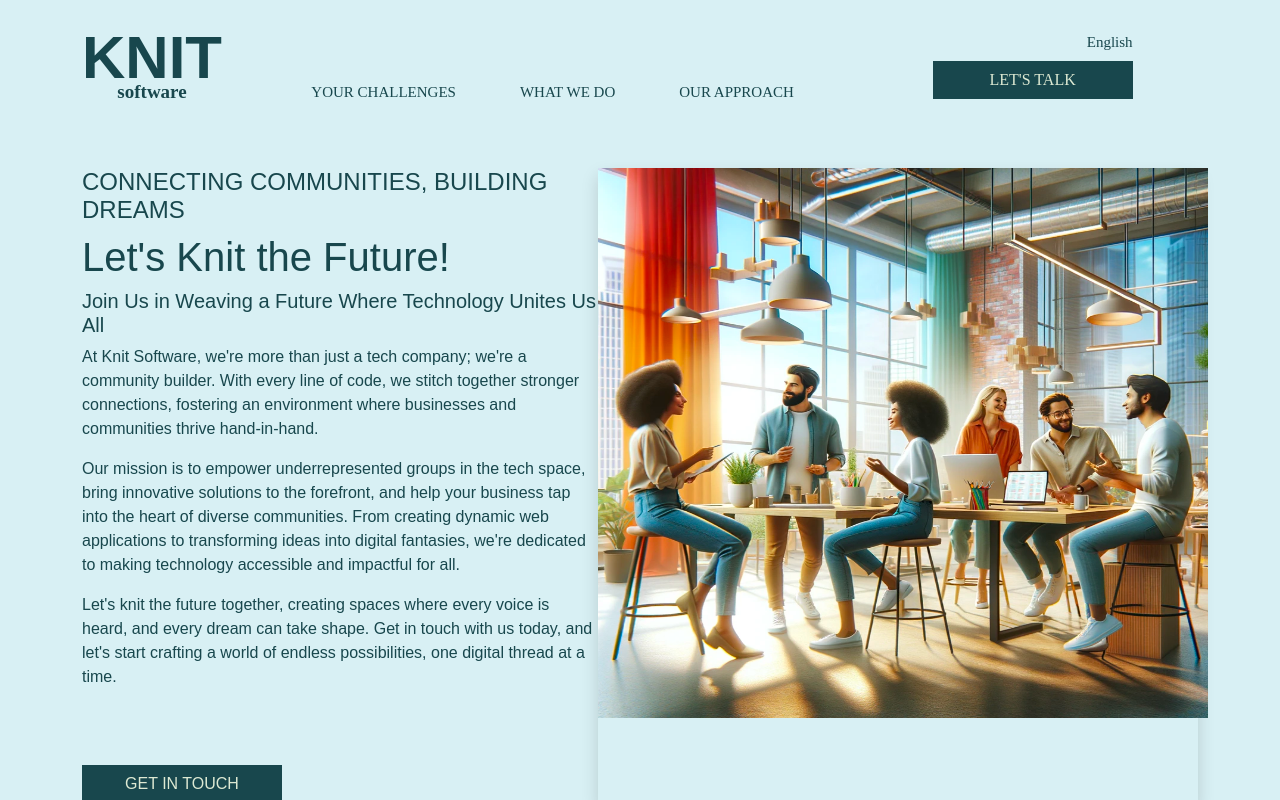
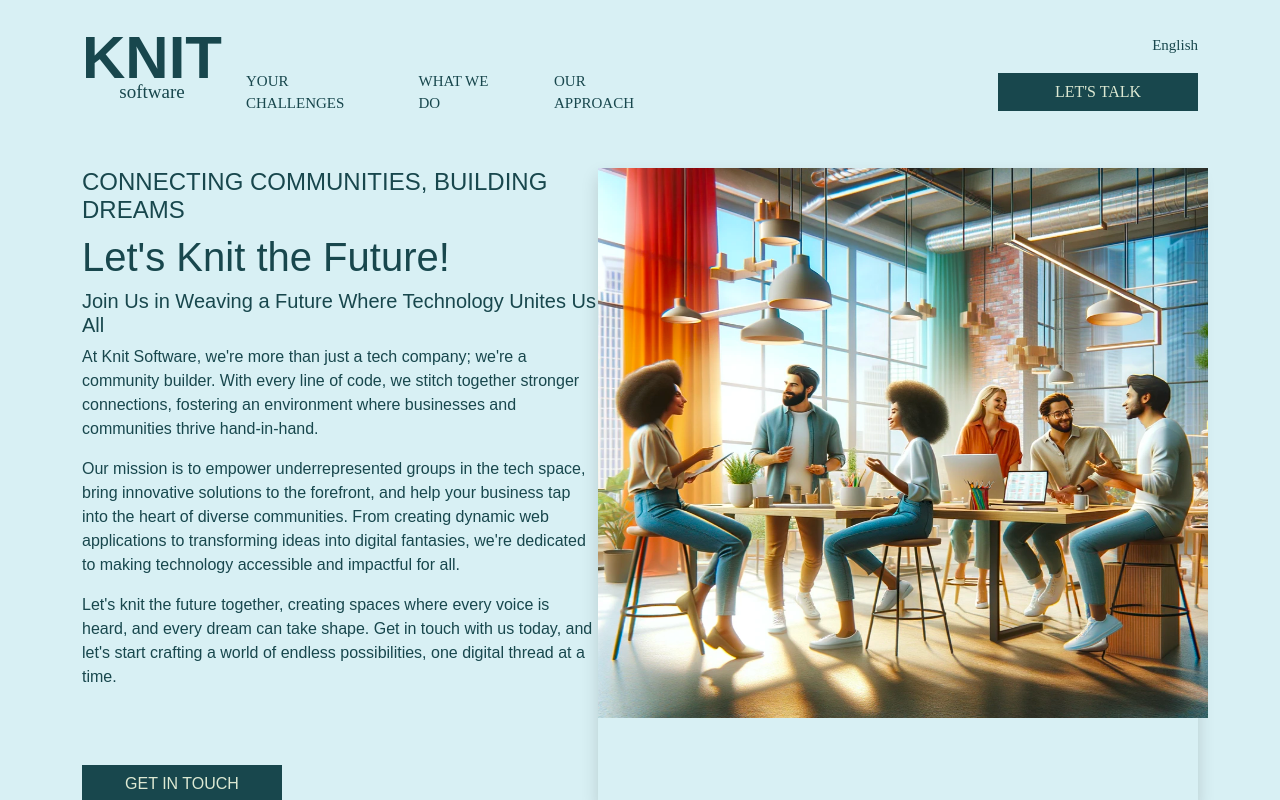
Before and after one commit to burhanturan/knit, a Next.js app in the folder frontend/: page / in a window 1280 px wide. Shown: the top 800 px of the page. Built offline with nearby package versions, Linux system fonts and the light colour scheme.

Commit message:
header and homepage content is ready to push

```diff
--- a/frontend/component/common/Header.jsx
+++ b/frontend/component/common/Header.jsx
@@ -23,6 +23,10 @@ const styleTop = {
   marginTop: "-25px",
 };
 
+const styleEnglish = {
+  marginLeft: "350px",
+  marginTop: "15px",
+};
 
 const stylesWholeHeader = {
   backgroundColor: "#D8F0F4",
@@ -36,7 +40,6 @@ export default function Header() {
     >
       <nav className="navbar navbar-expand-lg ">
         <Link
-          // style={{ ...stylesWholeHeader }}
           className="navbar-brand"
           href="/"
         >
@@ -58,7 +61,7 @@ export default function Header() {
                 fontFamily: "Fredoka One",
               }}
             >
-              <b>software</b>
+              software
             </span>
           </div>
         </Link>
@@ -90,7 +93,10 @@ export default function Header() {
             </Link>
           </div>
 
-          <div className="ml-auto d-flex gap-2 flex-column align-items-end justify-content-end">
+          <div
+            style={{ ...styleEnglish }}
+            className="d-flex gap-3 d-lg flex-column align-items-end justify-content-end"
+          >
             <Link
               href="/"
               className="m-0 p-0 text-end text-decoration-none "
```
Also changed, not shown: frontend/app/page.jsx (+7 -4 lines).
